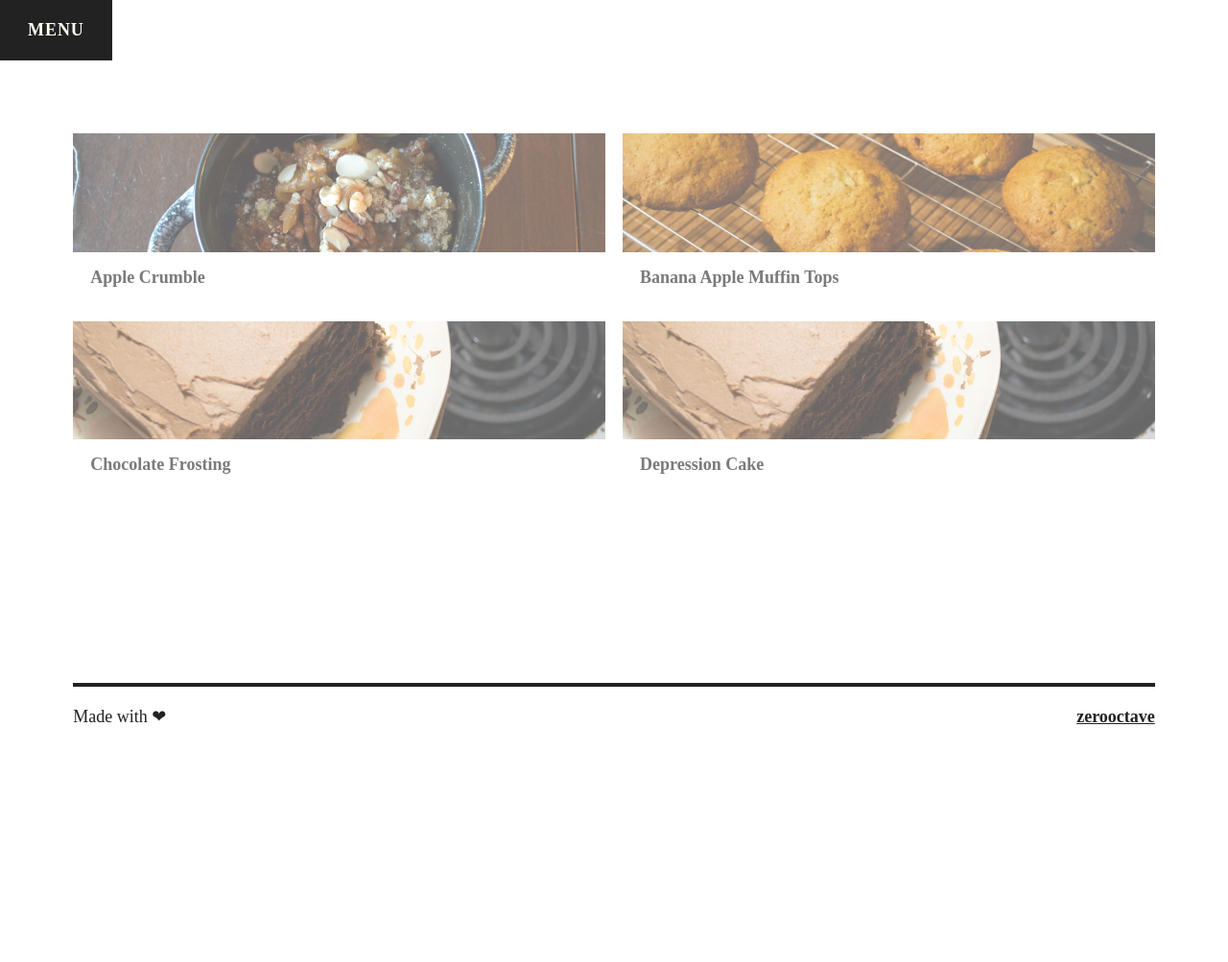
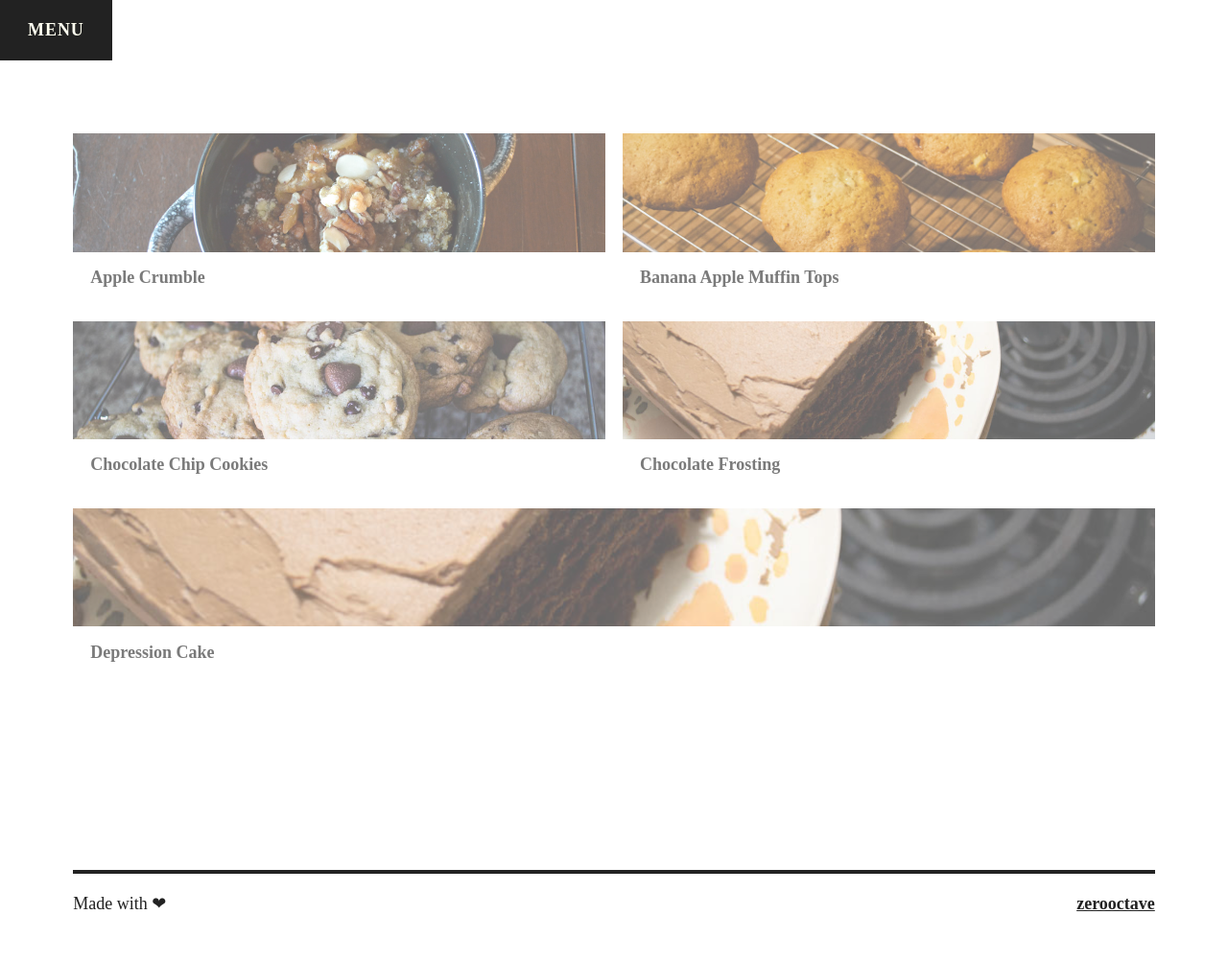
Before and after one commit to jmacthefatcat/cook-book, a Jekyll site: the page built from desserts.html, in a window 1280 px wide. Shown: the whole page at 96% size. Built offline with Jekyll 4.4.1, drawn with Linux system fonts in a browser that asks for light colours; some web fonts are replaced; before the commit the page ends 900 px from its top, so only the background shows below that.

Commit message:
chocolate chip cookies

```diff
--- a/_incomplete/chocolate-chip-cookies.md
+++ b/_desserts/chocolate-chip-cookies.md
@@ -2,17 +2,17 @@
 title: Chocolate Chip Cookies
 layout: recipe
 category: desserts
-picture: null
+picture: chocolate-chip-cookies
 ingredients:
-- 2 1/4 cups Flour
-- 1 tsp Baking Soda
-- 1 tsp Salt
-- 1 cup Butter
-- 3/4 cup White Sugar
-- 3/4 cup Brown Sugar
-- 1 tsp Vanilla
-- 2 Eggs
-- 1 Package of chocolate chips
+- 2 1/4 cups flour
+- 1 tsp baking soda
+- 1 tsp salt
+- 1 cup butter
+- 3/4 cup white sugar
+- 3/4 cup brown sugar
+- 1 tsp vanilla
+- 2 eggs
+- desired amount of chocolate chips
 steps:
 - Preheat oven to 350. Grease cookie sheets.
 - Mix flour, soda, salt and set aside.
```
Also changed, not shown: assets/imgs/chocolate-chip-cookies-small.jpg (added), assets/imgs/chocolate-chip-cookies.jpg (added).
